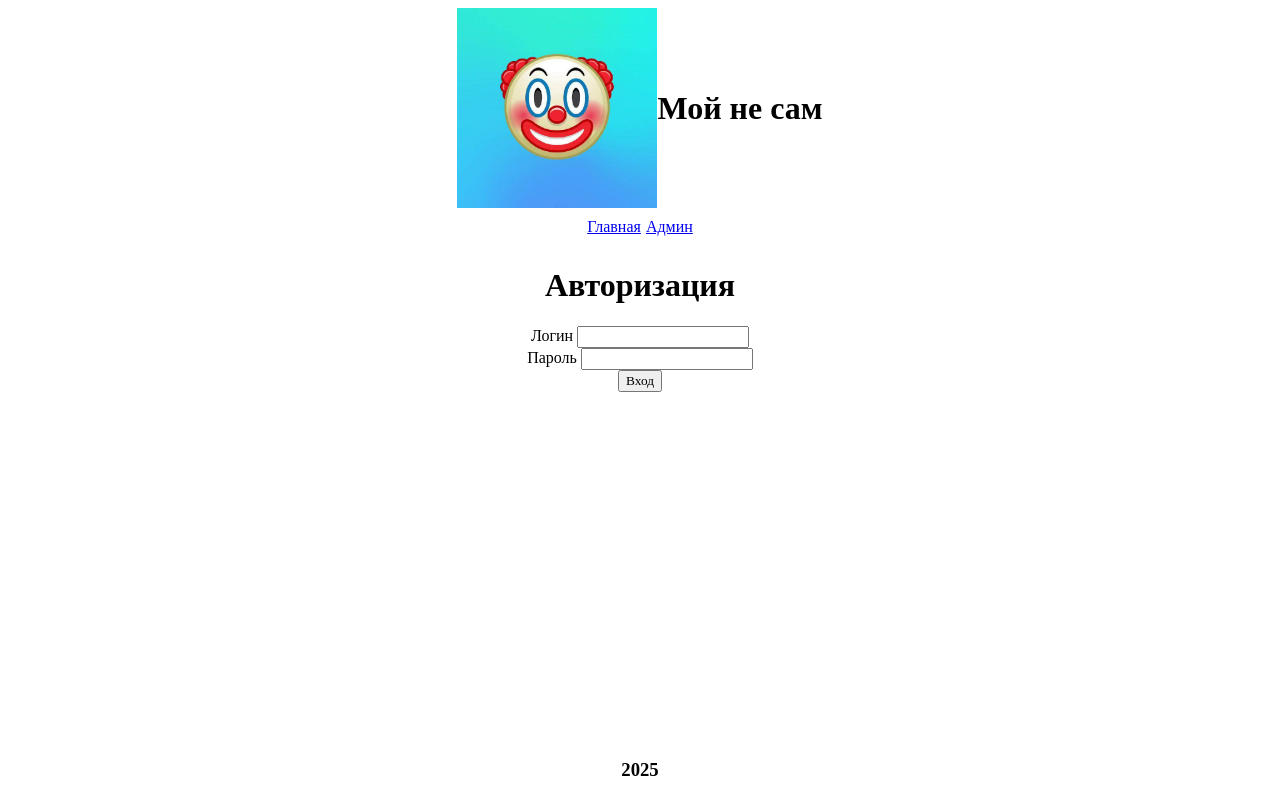
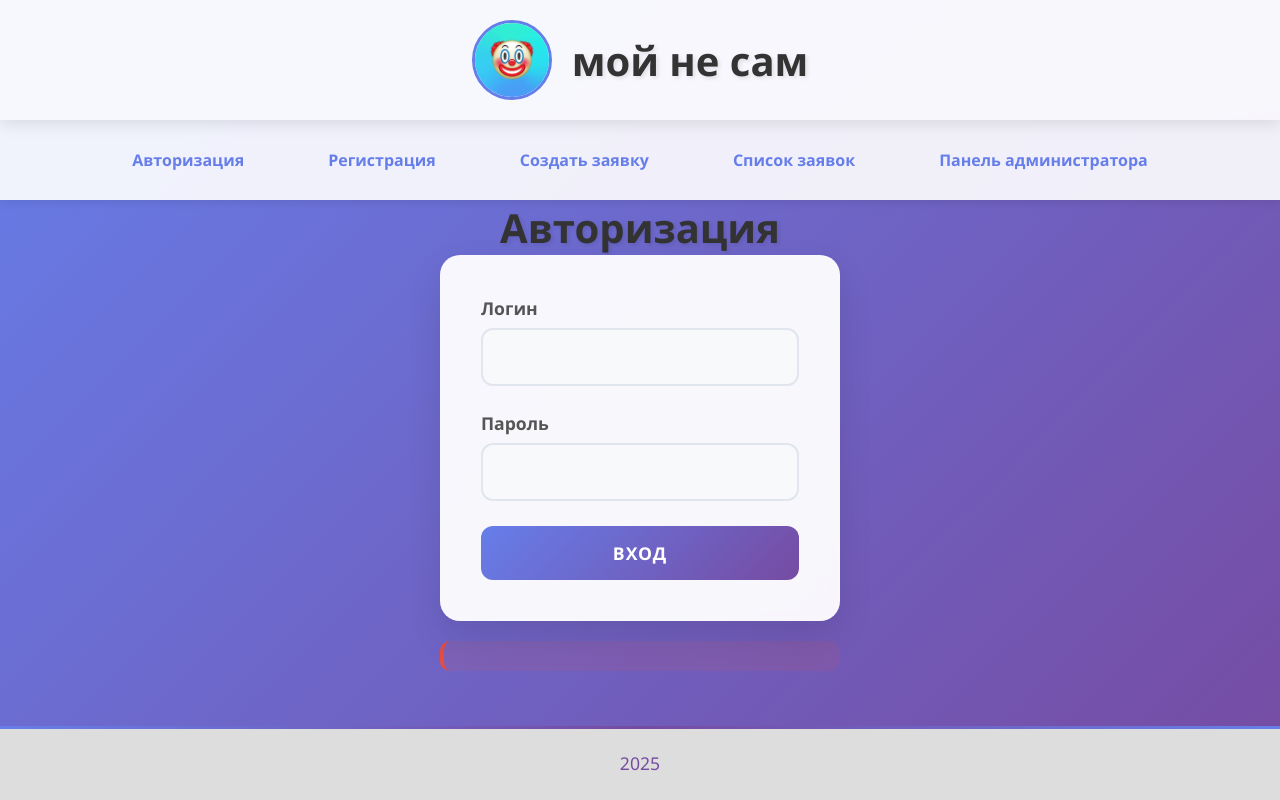
Before and after one commit to Vipperswag/demoexzamen, a PHP site: page / in a window 1280 px wide. Run offline with PHP 8.4, Linux system fonts and the light colour scheme; data that the repository does not hold is empty.

Commit message:
навигационная панель

```diff
--- /dev/null
+++ b/mou_ne_sam/db/db.php
@@ -0,0 +1,19 @@
+<?php
+// Чтобы на разных страницах оставалсь информация о данных пользователя будем использовать сессии (Другой вариант cookie)
+session_start();
+
+$db=mysqli_connect("localhost","root","","mou_ne_sam");
+if (!$db){
+    die ("Ошибка");
+}
+function find ($login,$password){
+    global $db;
+    $result = mysqli_query($db, "SELECT * FROM user WHERE username = '$login' AND password = MD5('$password');");
+    return mysqli_num_rows ($result);
+      //return $result;
+      //return mysqli_fetch_assoc($result);
+      //while ($row=mysqli_fetch_assoc($result)){
+        //print_r ($row);
+     //}
+
+}
--- a/mou_ne_sam/index.php
+++ b/mou_ne_sam/index.php
@@ -1,36 +1,32 @@
-<!DOCTYPE html>
-<html lang="en">
-<head>
-    <meta charset="UTF-8">
-    <meta name="viewport" content="width=device-width, initial-scale=1.0">
-    <title>Мой не сам</title>
-    <link rel="icon" href="images/1.jpeg">
-    <link rel="stylesheet" href="style/style.css">
-</head>
-<body>
-    <header>
-    <img src="images/1.jpeg" alt="Логотип">
-    <h1>Мой не сам</h1>
-    </header>
-<nav>
-    <a href="/demoexzamen/mou_ne_sam">Главная</a>
-    <a href="/demoexzamen/mou_ne_sam/admin">Админ</a>
-</nav>
+<?php
+$pageTitle = 'Авторизация';
+require_once "struktura.php";
+
+?>
 
     <main>
-    <h1>Авторизация</h1>
+        <h1>Авторизация</h1>
+        <form>
         <label>Логин
-            <input type="text" name="Login">
+            <input type="text" name="login">
         </label>
         <label>Пароль
-            <input type="text" name="Password">
+            <input type="text" name="password">
         </label>
         <button>Вход</button>
-        <p class="Error"></p>
-        <footer>
-        <h3>2025</h3>
-        </footer>
+        </form>
+        <p class="Error">
+            <?php
+            $password=strip_tags($_GET["password"] ?? "");
+            $login=strip_tags($_GET["login"] ?? "");
+            if ($login && $password){
+                echo find($login,$password);
+                if (find($login, $password)) {
+                    echo "Успешная авторизация: " . $login . ", " . $password;
+                } else {
+                    echo "Ошибка авторизации: " . $login . ", " . $password . " - error";
+                }
+            }
+            ?>
+        </p>
     </main>
-<script src="script/script.js"></script>
-</body>
-</html>
--- a/mou_ne_sam/script/script.js
+++ b/mou_ne_sam/script/script.js
@@ -1,11 +1,10 @@
-const login = document.getElementsByName ("Login")[0];
-const password = document.getElementsByName ("Password")[0];
+const login = document.getElementsByName ("login")[0];
+const password = document.getElementsByName ("password")[0];
 const error = document.querySelector (".Error");
+
 document.querySelector("button").addEventListener("click", (event) =>{
-    if (login.value === "" || passwaord.value === "") {
+    if (login.value === "" || password.value === "") {
         error.innerHTML="Заполните поля пж";
         event.preventDefault();
     }
-}
-
-)
+});
--- /dev/null
+++ b/mou_ne_sam/struktura.php
@@ -0,0 +1,39 @@
+<?php
+require_once "db/db.php";
+?>
+<!DOCTYPE html>
+<html lang="en">
+<head>
+    <meta charset="UTF-8">
+    <meta name="viewport" content="width=device-width, initial-scale=1.0">
+    <title>Мой не сам  <?php echo $pageTitle; ?></title>
+    <link rel='icon' href='images/1.jpeg'>
+    <link rel='stylesheet' href='style/style.css'>
+</head>
+<body>
+    <header>
+        <img src='images/1.jpeg' alt='логотип'>
+        <h1>мой не сам</h1>
+    </header>
+
+    <nav>
+        <a href="index.php">Авторизация</a>
+        <a href="registration.php">Регистрация</a>
+        <a href="create_zayavka.php">Создать заявку</a>
+        <a href="zayavka.php">Список заявок</a>
+        <a href="admin.php">Панель администратора</a>
+    </nav>
+
+    <main>
+        <?php echo $pageHeading;?>
+        <div class="content">
+            <?php echo $pageContent ?? '';?>
+        </div>
+        <footer>
+            <h3>2025</h3>
+        </footer>
+    </main>
+
+    <script src="script/script.js"></script>
+</body>
+</html>
--- a/mou_ne_sam/style/style.css
+++ b/mou_ne_sam/style/style.css
@@ -1,39 +1,258 @@
 * {
-    font-family: 'Times New Roman', Times, serif;
+    font-family: 'Segoe UI', Tahoma, Geneva, Verdana, sans-serif;
+    margin: 0;
+    padding: 0;
+    box-sizing: border-box;
+}
+
+body {
+    background: linear-gradient(135deg, #667eea 0%, #764ba2 100%);
+    min-height: 100vh;
+    display: flex;
+    flex-direction: column;
 }
 
 header {
     display: flex;
     align-items: center;
     justify-content: center;
+    background: rgba(255, 255, 255, 0.95);
+    padding: 20px;
+    box-shadow: 0 4px 15px rgba(0, 0, 0, 0.1);
+    backdrop-filter: blur(10px);
 }
 
 img {
-    height: 200px;
+    height: 80px;
+    width: 80px;
+    border-radius: 50%;
+    margin-right: 20px;
+    border: 3px solid #667eea;
+    transition: transform 0.3s ease;
+}
+
+img:hover {
+    transform: scale(1.05);
+}
+
+h1 {
+    color: #333;
+    font-size: 2.5em;
+    font-weight: 700;
+    text-shadow: 2px 2px 4px rgba(0, 0, 0, 0.1);
 }
 
 nav {
-    gap: 5px;
-    margin: 10px;
     display: flex;
     align-items: center;
     justify-content: center;
+    background: rgba(255, 255, 255, 0.9);
+    padding: 15px;
+    box-shadow: 0 2px 10px rgba(0, 0, 0, 0.1);
+}
+
+nav a {
+    text-decoration: none;
+    color: #667eea;
+    padding: 12px 30px;
+    margin: 0 10px;
+    border-radius: 25px;
+    font-weight: 600;
+    transition: all 0.3s ease;
+    border: 2px solid transparent;
+}
+
+nav a:hover {
+    background: #667eea;
+    color: white;
+    transform: translateY(-2px);
+    box-shadow: 0 5px 15px rgba(102, 126, 234, 0.4);
 }
 
 main {
     display: flex;
     flex-direction: column;
     align-items: center;
-    flex: 1;
+}
+
+form {
+    background: rgba(255, 255, 255, 0.95);
+    padding: 40px;
+    border-radius: 20px;
+    box-shadow: 0 15px 35px rgba(0, 0, 0, 0.1);
+    width: 100%;
+    max-width: 400px;
+    backdrop-filter: blur(10px);
+    border: 1px solid rgba(255, 255, 255, 0.2);
+}
+
+form h1 {
+    text-align: center;
+    margin-bottom: 30px;
+    color: #333;
+    font-size: 2em;
+}
+
+label {
+    display: block;
+    margin-bottom: 25px;
+    color: #555;
+    font-weight: 600;
+    font-size: 1.1em;
+}
+
+input[type="text"] {
+    width: 100%;
+    padding: 15px;
+    margin-top: 8px;
+    border: 2px solid #e1e5ee;
+    border-radius: 12px;
+    font-size: 1em;
+    transition: all 0.3s ease;
+    background: #f8f9fa;
+}
+
+input[type="text"]:focus {
+    outline: none;
+    border-color: #667eea;
+    background: white;
+    box-shadow: 0 0 0 3px rgba(102, 126, 234, 0.1);
+    transform: translateY(-2px);
+}
+
+button {
+    width: 100%;
+    padding: 15px;
+    background: linear-gradient(135deg, #667eea 0%, #764ba2 100%);
+    color: white;
+    border: none;
+    border-radius: 12px;
+    font-size: 1.1em;
+    font-weight: 600;
+    cursor: pointer;
+    transition: all 0.3s ease;
+    text-transform: uppercase;
+    letter-spacing: 1px;
+}
+
+button:hover {
+    transform: translateY(-3px);
+    box-shadow: 0 10px 25px rgba(102, 126, 234, 0.4);
+}
+
+button:active {
+    transform: translateY(-1px);
+}
+
+.Error {
+    color: #ddd;
+    background: rgba(231, 76, 60, 0.1);
+    padding: 15px;
+    border-radius: 10px;
+    margin-top: 20px;
+    text-align: center;
+    border-left: 4px solid #e74c3c;
+    font-weight: 500;
+    max-width: 400px;
+    width: 100%;
 }
 
 footer {
-    display: flex;
-    align-items: center;
+    background: linear-gradient(135deg, #ddd 0%, #ddd 100%);
+    color: white;
+    padding: 25px 20px;
+    text-align: center;
+    width: 100%;
+    margin-top: auto;
     position: fixed;
-    bottom: 0px;
+    bottom: 0;
 }
 
-.Error {
-    color: red;
+footer::before {
+    content: '';
+    position: absolute;
+    top: 0;
+    left: 0;
+    right: 0;
+    height: 3px;
+    background: linear-gradient(90deg, #667eea, #764ba2, #667eea);
 }
+
+footer h3 {
+    font-size: 1.1em;
+    font-weight: 400;
+    color: #764ba2;
+    margin: 0;
+}
+
+/* Анимации */
+@keyframes fadeIn {
+    from {
+        opacity: 0;
+        transform: translateY(20px);
+    }
+    to {
+        opacity: 1;
+        transform: translateY(0);
+    }
+}
+
+form, .Error {
+    animation: fadeIn 0.6s ease-out;
+}
+
+/* Адаптивность */
+@media (max-width: 768px) {
+    header {
+        flex-direction: column;
+        text-align: center;
+    }
+
+    img {
+        margin-right: 0;
+        margin-bottom: 15px;
+    }
+
+    h1 {
+        font-size: 2em;
+    }
+
+    nav {
+        flex-direction: column;
+        gap: 10px;
+    }
+
+    nav a {
+        width: 200px;
+        text-align: center;
+    }
+
+    form {
+        margin: 20px;
+        padding: 30px 20px;
+    }
+}
+
+/* Дополнительные стили для улучшения UX */
+input::placeholder {
+    color: #aaa;
+    transition: color 0.3s ease;
+}
+
+input:focus::placeholder {
+    color: #ddd;
+}
+
+/* Стиль для успешных сообщений (если понадобится) */
+.Success {
+    color: #27ae60;
+    background: rgba(39, 174, 96, 0.1);
+    padding: 15px;
+    border-radius: 10px;
+    margin-top: 20px;
+    text-align: center;
+    border-left: 4px solid #27ae60;
+    font-weight: 500;
+    max-width: 400px;
+    width: 100%;
+}
```
Also changed, not shown: mou_ne_sam/admin.php (added, +7 -0 lines), mou_ne_sam/create_zayavka.php (added, +7 -0 lines), mou_ne_sam/registration.php (added, +19 -0 lines), mou_ne_sam/zayavka.php (added, +7 -0 lines), mou_ne_sam/admin/index.php (deleted).
